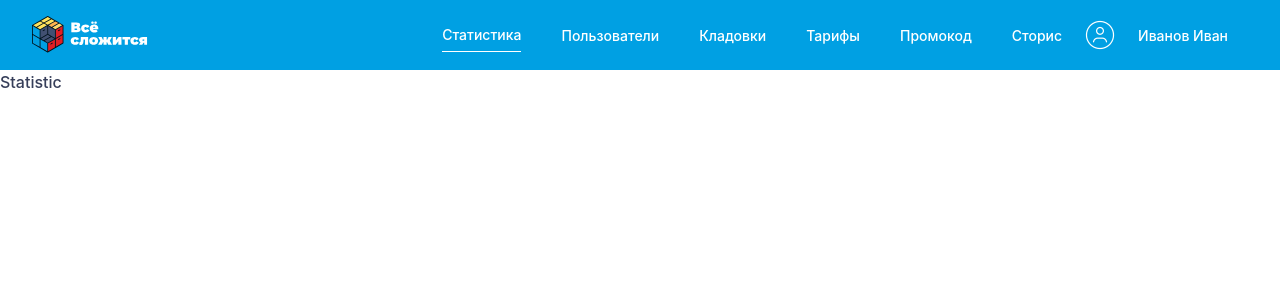
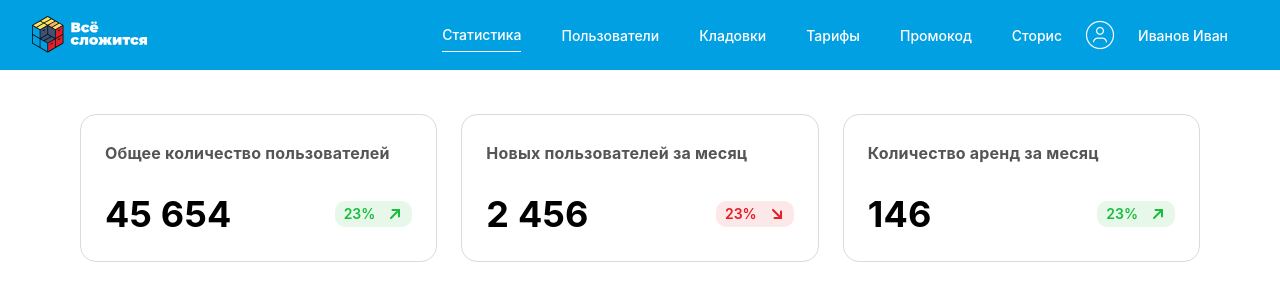
Before and after one commit to wlvck/admin-panel, a Vue app: page /statistics in a window 1280 px wide. Shown: the top 300 px of the page. Built offline with nearby package versions, Linux system fonts and the light colour scheme.

Commit message:
show base statistics

```diff
--- a/src/assets/scss/variables/_global.scss
+++ b/src/assets/scss/variables/_global.scss
@@ -168,13 +168,15 @@
       text-align: center;
       color: #111111;
     }
-    p{
+
+    p {
       font-weight: 600;
       font-size: 14px;
       line-height: 160%;
       color: #555555;
 
     }
+
     a {
       font-weight: 700;
       font-size: 14px;
@@ -258,3 +260,46 @@
     border-radius: 14px;
   }
 }
+
+.services {
+  .block {
+    padding: 24px;
+    background: #FFFFFF;
+    border: 1px solid #DADADA;
+    border-radius: 16px;
+
+    h4 {
+      font-style: normal;
+      font-weight: 700;
+      font-size: 16px;
+      line-height: 28px;
+      color: #555555;
+      margin-bottom: 24px;
+    }
+
+    h1 {
+      font-weight: 700;
+      font-size: 36px;
+      line-height: 46px;
+      color: #000000;
+    }
+
+    .status {
+      padding: 4px 9px;
+      border-radius: 10px;
+      font-weight: 600;
+      font-size: 14px;
+      line-height: 18px;
+    }
+
+    .green {
+      background: rgba(25, 189, 61, 0.1);
+      color: #19BD3D;
+    }
+
+    .red {
+      background: rgba(227, 30, 36, 0.1);
+      color: #E31E24;
+    }
+  }
+}
--- a/src/components/icon.vue
+++ b/src/components/icon.vue
@@ -10,6 +10,8 @@ import Eye from "@/components/icons/Eye.vue";
 import Trash from "@/components/icons/Trash.vue";
 import hidePassword from "@/components/icons/hidePassword.vue";
 import showPassword from "@/components/icons/showPassword.vue";
+import Up from "@/components/icons/Up.vue";
+import Down from "@/components/icons/Down.vue";
 
 export default {
   name: 'icon',
@@ -19,6 +21,8 @@ export default {
   components: {
     Account,
     showPassword,
+    Down,
+    Up,
     hidePassword,
     Eye,
     Trash,
--- /dev/null
+++ b/src/components/icons/Down.vue
@@ -0,0 +1,17 @@
+<template>
+  <svg width="16" height="16" viewBox="0 0 16 16" fill="none" xmlns="http://www.w3.org/2000/svg">
+    <path d="M4 4L12 12" stroke="#E31E24" stroke-width="2" stroke-linecap="round" stroke-linejoin="round"/>
+    <path d="M5.5 12H12V5.5" stroke="#E31E24" stroke-width="2" stroke-linecap="round" stroke-linejoin="round"/>
+  </svg>
+
+</template>
+
+<script>
+export default {
+  name: "Down"
+}
+</script>
+
+<style scoped>
+
+</style>
--- /dev/null
+++ b/src/components/icons/Up.vue
@@ -0,0 +1,17 @@
+<template>
+  <svg width="16" height="16" viewBox="0 0 16 16" fill="none" xmlns="http://www.w3.org/2000/svg">
+    <path d="M4 12L12 4" stroke="#19BD3D" stroke-width="2" stroke-linecap="round" stroke-linejoin="round"/>
+    <path d="M5.5 4H12V10.5" stroke="#19BD3D" stroke-width="2" stroke-linecap="round" stroke-linejoin="round"/>
+  </svg>
+
+</template>
+
+<script>
+export default {
+  name: "Up"
+}
+</script>
+
+<style scoped>
+
+</style>
--- a/src/pages/statistics.vue
+++ b/src/pages/statistics.vue
@@ -1,10 +1,52 @@
 <template>
-  <div>Statistic</div>
+  <div class="page services">
+    <v-row>
+      <v-col>
+        <div class="block">
+          <h4>Общее количество пользователей</h4>
+          <div class="d-flex align-center justify-space-between">
+            <h1>45 654</h1>
+            <div class="d-flex align-center status green">
+              <span>23%</span>
+              <icon class="ml-3" icon-name="up"/>
+            </div>
+          </div>
+        </div>
+      </v-col>
+      <v-col>
+        <div class="block">
+          <h4>Новых пользователей за месяц</h4>
+          <div class="d-flex  align-center justify-space-between">
+            <h1>2 456</h1>
+            <div class="d-flex align-center status red">
+              <span>23%</span>
+              <icon class="ml-3" icon-name="down"/>
+            </div>
+          </div>
+        </div>
+      </v-col>
+      <v-col>
+        <div class="block">
+          <h4>Количество аренд за месяц</h4>
+          <div class="d-flex  align-center justify-space-between">
+            <h1>146</h1>
+            <div class="d-flex align-center status green">
+              <span>23%</span>
+              <icon class="ml-3" icon-name="up"/>
+            </div>
+          </div>
+        </div>
+      </v-col>
+    </v-row>
+  </div>
 </template>
 
 <script>
+import Icon from "@/components/icon.vue";
+
 export default {
-  name: "statistics"
+  name: "statistics",
+  components: {Icon}
 }
 </script>
 
```
